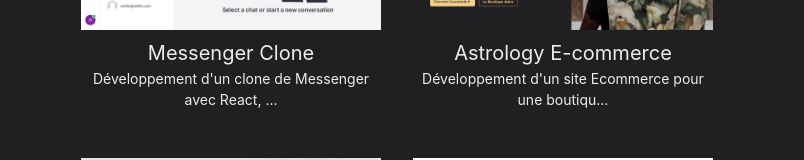
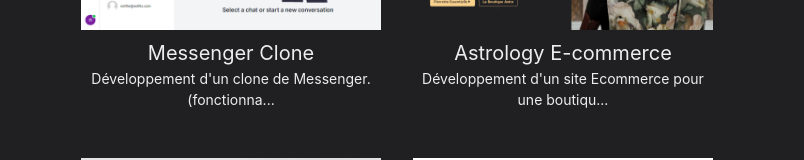
Before and after one commit to chifouu65/porfolio-perso, a Next.js app: page /works in a window 1280 px wide. Shown: the part 259-419 px from the top of the page, without its empty margins (243-1047 px from the left). Built offline with nearby package versions, Linux system fonts and the light colour scheme.

Commit message:
edit project?

```diff
--- a/data/works.js
+++ b/data/works.js
@@ -43,22 +43,19 @@
         id: 'messenger-clone',
         title: 'Messenger Clone',
         link: 'https://github.com/chifouu65/messenger-clone-nextjs',
-        description: `Développement d'un clone de Messenger avec React, NextJs, TailwindCSS, Next-Auth, Prisma, toastify, zustand, pusherJs, framer-motion, react-icons, react-hook-form, react-select, axios, bcrypt, clsx, date-fns, lodash, prisma, cloudinary, pusher, next-superjson et next-cloudinary.\n
+        description: `Développement d'un clone de Messenger. (fonctionnalités : (connexion, inscription, chat en temps réel, upload d'images temps réel, responsive design, modification des états des messages, suppression des messages, suppression des conversations, deconnexion) \n
         - Authentification avec Next-Auth et OAuth.\n
         - Base de données avec Prisma et MongoDB.\n
         - Upload d'images avec Cloudinary.\n
-        - Chat en temps réel avec PusherJs.\n
+        - Chat / Conversation en temps réel avec PusherJs.\n
         - Déploiement avec Vercel.\n
         - Responsive design.\n
         - SEO avec NextJs.\n
         - PWA avec NextJs.\n
-        - Dark mode avec TailwindCSS.\n
         - Animations avec Framer Motion.\n
         - Gestion d'état avec Zustand.\n
         - Gestion des formulaires avec React Hook Form.\n
         - Gestion des classes avec Clsx.\n
-        - Gestion des websockets avec Pusher.\n
-        - Gestion des données avec Prisma.\n
         - Gestion des images avec Cloudinary.`,
         year: '2023',
         thumbnail: home_D,
```
